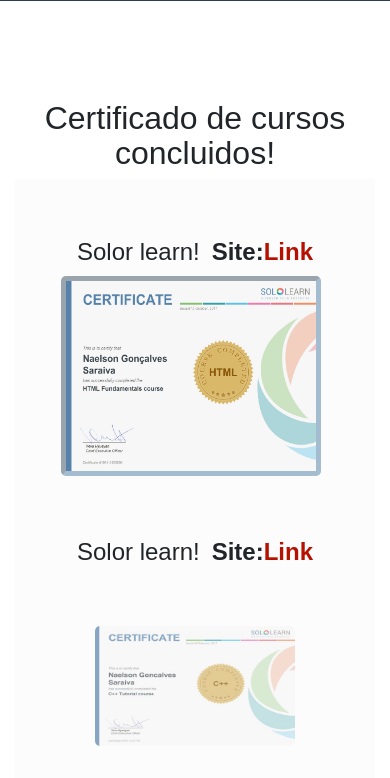
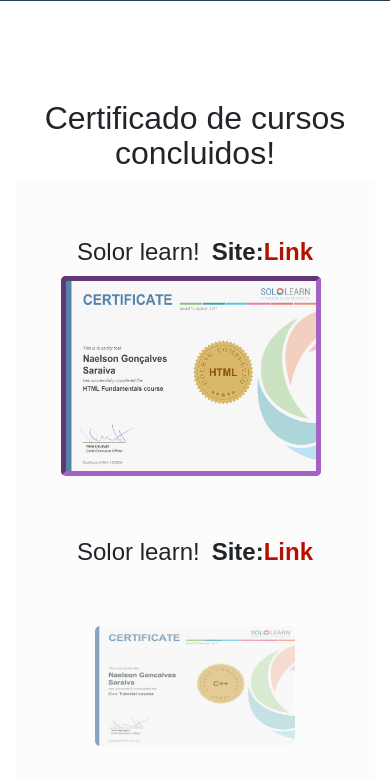
Before and after one commit to Jamba64Byts/portfolio, a PHP site: page / in a window 390 px wide, with the pointer over the restyled element. Shown: the part 49-827 px from the top of the page. Run offline with PHP 8.4, Linux system fonts and the light colour scheme; some libraries are stand-ins or nearby versions.

Commit message:
Up sheet

```diff
--- a/css/style.css
+++ b/css/style.css
@@ -205,7 +205,7 @@ nav  .primary-list  li {
         height: 200px;
         margin-top:  62px;
         margin-left: -8px;
-        border: inset 5px rgba(37, 97, 144, 0.41);
+        border: inset 5px #a661c7;
     }
 
     #content-1 > div > div {
```
